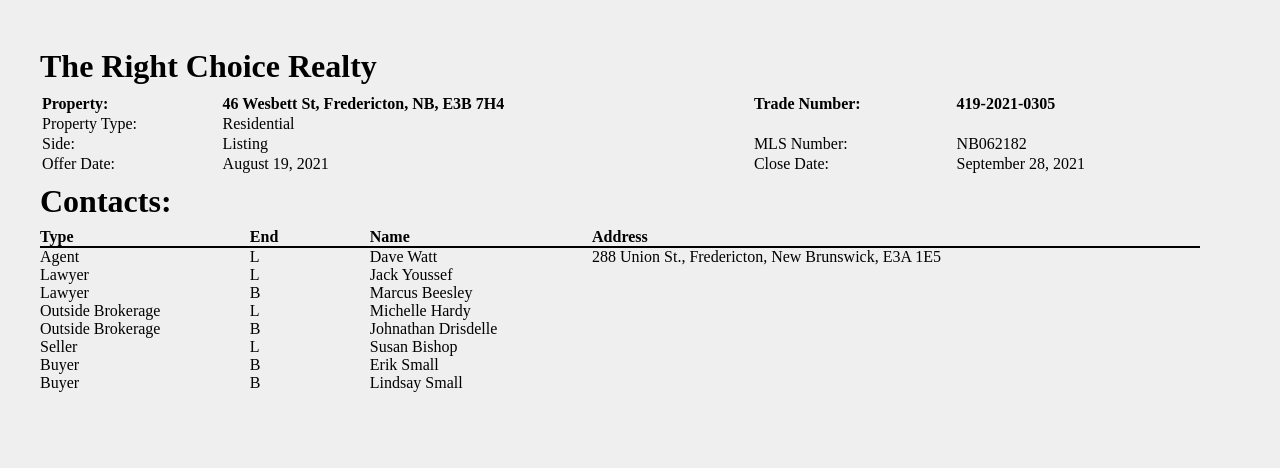
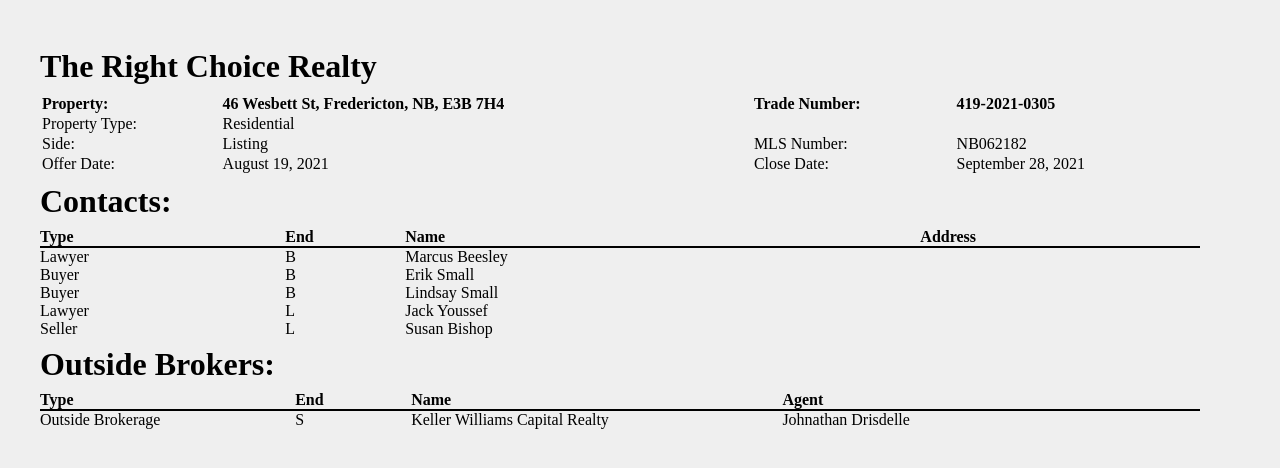
Before and after one commit to chrisbeatty00/right-choice-report-next, a Next.js app: page /deal/1 in a window 1280 px wide. Shown: the top 468 px of the page. Built offline with nearby package versions, Linux system fonts and the light colour scheme.

Commit message:
Outside brokers section

```diff
--- a/package.json
+++ b/package.json
@@ -13,6 +13,7 @@
     "@types/node": "18.16.0",
     "@types/react": "18.0.38",
     "@types/react-dom": "18.0.11",
+    "classnames": "^2.3.2",
     "eslint": "8.39.0",
     "eslint-config-next": "13.3.1",
     "express": "^4.18.2",
--- a/src/components/Contacts.tsx
+++ b/src/components/Contacts.tsx
@@ -1,9 +1,9 @@
 import styles from "@right-choice/styles/Contacts.module.css";
-import { Side, Role, Contact, Address } from "../types";
+import { Contact, Address } from "../types";
 import toNoCase from "to-no-case";
 
 export type ContactProps = {
-  contacts: Contact[];
+  contacts: Record<string, Contact>;
 };
 
 const formatAddress = (address: Address) => {
@@ -16,7 +16,17 @@
   }
 };
 
-function Contacts({ contacts = [] }: ContactProps) {
+const sort = (a: Contact, b: Contact) => {
+  if (a.side < b.side) {
+    return 1;
+  }
+  if (a.side > b.side) {
+    return -1;
+  }
+  return 0;
+};
+
+function Contacts({ contacts = {} }: ContactProps) {
   return (
     <>
       <div>
@@ -30,7 +40,11 @@
             <th>Name</th>
             <th>Address</th>
           </tr>
-          {Object.values(contacts).map((contact) => (
+          {Object.values(contacts)
+            .filter((contact) => contact.role !== "outside_brokerage")
+            .filter((contact) => contact.role !== "agent")
+            .sort(sort)
+            .map((contact) => (
               <tr key={contact.profileId}>
                 <td className={styles.capitalize}>{toNoCase(contact.role)}</td>
                 <td className={styles.center}>
--- /dev/null
+++ b/src/components/OutsideBrokers.tsx
@@ -0,0 +1,46 @@
+import styles from "@right-choice/styles/Contacts.module.css";
+import type { Contact } from "../types";
+import toNoCase from "to-no-case";
+import cx from "classnames";
+
+type Props = {
+  contacts: Record<string, Contact>;
+};
+
+function OutsideBrokers({ contacts }: Props) {
+  console.dir(contacts);
+  return (
+    <>
+      <div>
+        <h1>Outside Brokers:</h1>
+      </div>
+      <table className={styles.table} cellSpacing={0} cellPadding={0}>
+        <tbody>
+          <tr>
+            <th style={{ width: "22%" }}>Type</th>
+            <th style={{ width: "10%" }} className={styles.small}>
+              End
+            </th>
+            <th style={{ width: "32%" }}>Name</th>
+            <th style={{ width: "40%" }}>Agent</th>
+          </tr>
+          {Object.values(contacts)
+            .filter((contact) => contact.role === "outside_brokerage")
+            .filter((contact) => contact.side === "sell")
+            .map((contact) => (
+              <tr key={contact.name}>
+                <td className={styles.capitalize}>{toNoCase(contact.role)}</td>
+                <td className={cx(styles.center, styles.capitalize)}>
+                  {contact.side.charAt(0)}
+                </td>
+                <td>{contact.organizationName}</td>
+                <td>{contact.name}</td>
+              </tr>
+            ))}
+        </tbody>
+      </table>
+    </>
+  );
+}
+
+export default OutsideBrokers;
--- a/src/pages/deal/[id].tsx
+++ b/src/pages/deal/[id].tsx
@@ -7,6 +7,7 @@
 import Contacts from "../../components/Contacts";
 import type { Contact, Deal } from "../../types.js";
 import { getContacts } from "../../lib/getAddress.js";
+import OutsideBrokers from "../../components/OutsideBrokers";
 
 const FULL_DEAL_NUMBER = "419-2021-0305";
 
@@ -39,12 +40,10 @@
 
 type DealProps = {
   deal: any;
-  contacts: Contact[];
+  contacts: Record<string, Contact>;
 };
 
-export default function DealReport({ deal, contacts = [] }: DealProps) {
-  console.dir(contacts[0], { depth: null, colors: true });
-
+export default function DealReport({ deal, contacts = {} }: DealProps) {
   if (!deal || !contacts) {
     return <div>nothing</div>;
   }
@@ -59,6 +58,7 @@
           <h1 className={styles.heading}>The Right Choice Realty</h1>
           <Property deal={deal} />
           <Contacts contacts={contacts} />
+          <OutsideBrokers contacts={contacts} />
         </div>
       </main>
     </>
```
Also changed, not shown: src/types.ts (+8 -0 lines), 1 other file (tests, documents, lock files or other folders). Lines whose indentation alone changed are shown as unchanged.
